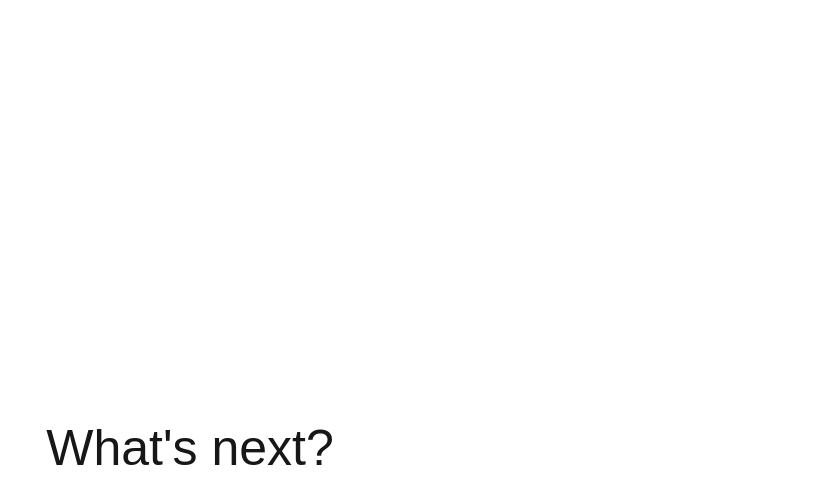
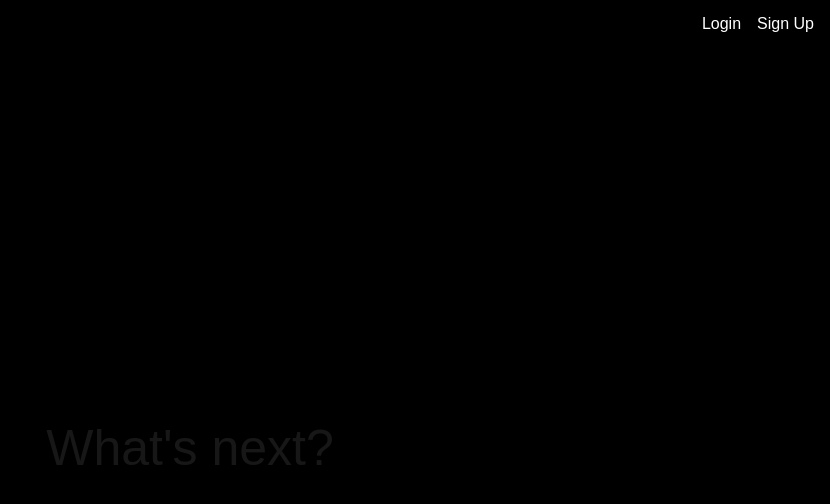
Before and after one commit to saadberry/whatsnext, a Next.js app in the folder webapp/: page / in a window 1280 px wide. Shown: the top 504 px of the page, without its empty margins (450-1280 px from the left). Built offline with nearby package versions, Linux system fonts and the light colour scheme.

Commit message:
Setting default bg color as black

```diff
--- a/webapp/src/app/globals.css
+++ b/webapp/src/app/globals.css
@@ -16,7 +16,7 @@
 
 body {
   color: var(--foreground);
-  background: var(--background);
+  background: #000000;
   font-family: Arial, Helvetica, sans-serif;
 }
 
```
